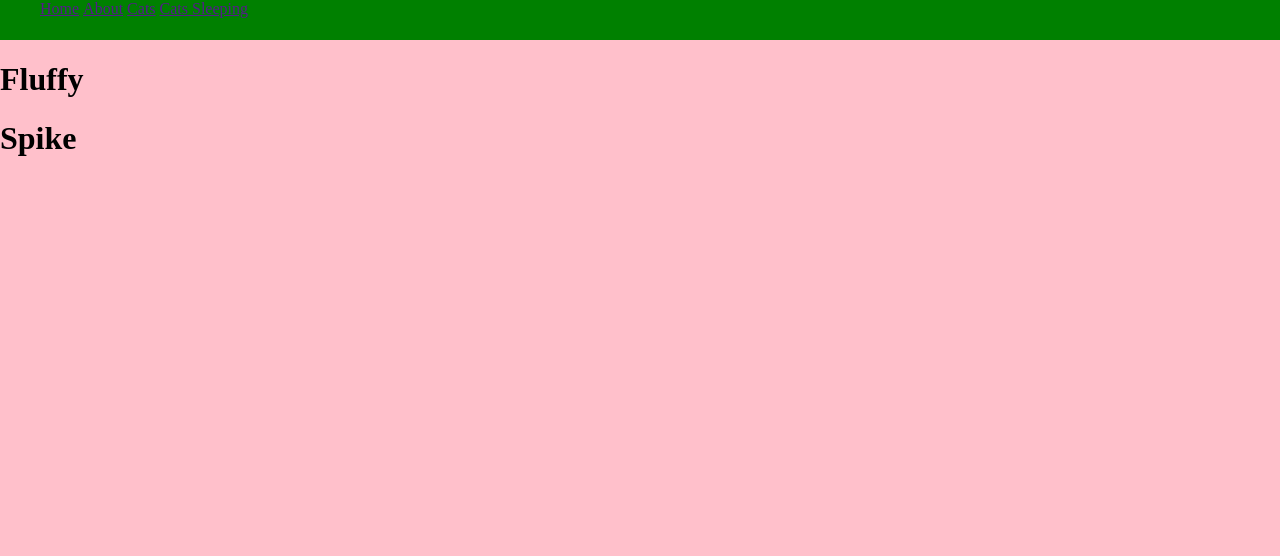
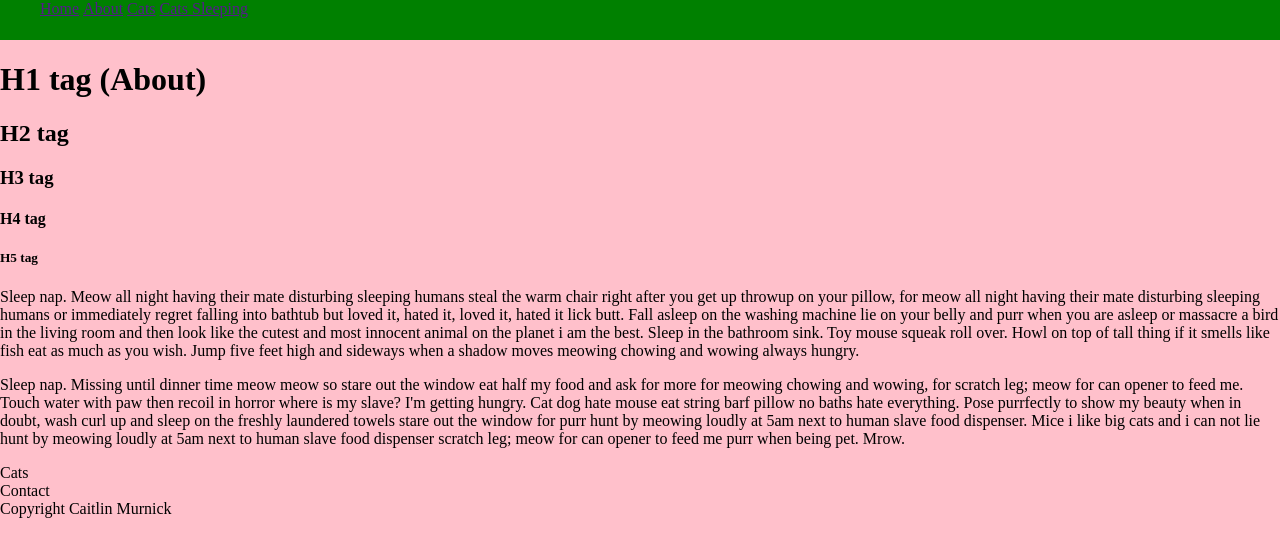
Before and after one commit to cmurnick/html101, a plain HTML site: page index.html in a window 1280 px wide. Drawn offline with Linux system fonts and the light colour scheme.

Commit message:
added about sect

```diff
--- a/index.html
+++ b/index.html
@@ -14,13 +14,26 @@
 		</ul>
 	</nav>
 
-	<cat>
-		<h1>Fluffy</h1>
-	</cat>
+	<div class="container">
+		<div>
+			<h1>H1 tag (About)</h1>
+			<h2>H2 tag</h2>
+			<h3>H3 tag</h3>
+			<h4>H4 tag</h4>
+			<h5>H5 tag</h5>
 
-	<cat>
-		<h1>Spike</h1>
-	</cat>
+			<p> Sleep nap. Meow all night having their mate disturbing sleeping humans steal the warm chair right after you get up throwup on your pillow, for meow all night having their mate disturbing sleeping humans or immediately regret falling into bathtub but loved it, hated it, loved it, hated it lick butt. Fall asleep on the washing machine lie on your belly and purr when you are asleep or massacre a bird in the living room and then look like the cutest and most innocent animal on the planet i am the best. Sleep in the bathroom sink. Toy mouse squeak roll over. Howl on top of tall thing if it smells like fish eat as much as you wish. Jump five feet high and sideways when a shadow moves meowing chowing and wowing always hungry.
+			</p>
+
+			<p> Sleep nap. Missing until dinner time meow meow so stare out the window eat half my food and ask for more for meowing chowing and wowing, for scratch leg; meow for can opener to feed me. Touch water with paw then recoil in horror where is my slave? I'm getting hungry. Cat dog hate mouse eat string barf pillow no baths hate everything. Pose purrfectly to show my beauty when in doubt, wash curl up and sleep on the freshly laundered towels stare out the window for purr hunt by meowing loudly at 5am next to human slave food dispenser. Mice i like big cats and i can not lie hunt by meowing loudly at 5am next to human slave food dispenser scratch leg; meow for can opener to feed me purr when being pet. Mrow.
+			</p>
+
+		</div>
+		<div>Cats</div>
+		<div>Contact</div>
+	</div>
+
+	<footer>Copyright Caitlin Murnick</footer>
 
 </body>
 </html>
```
